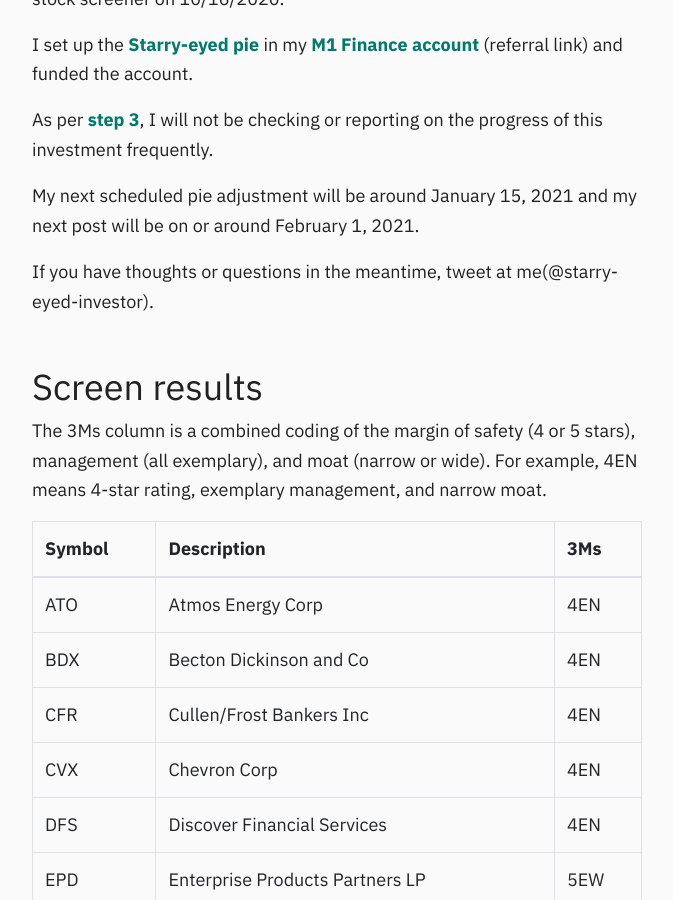
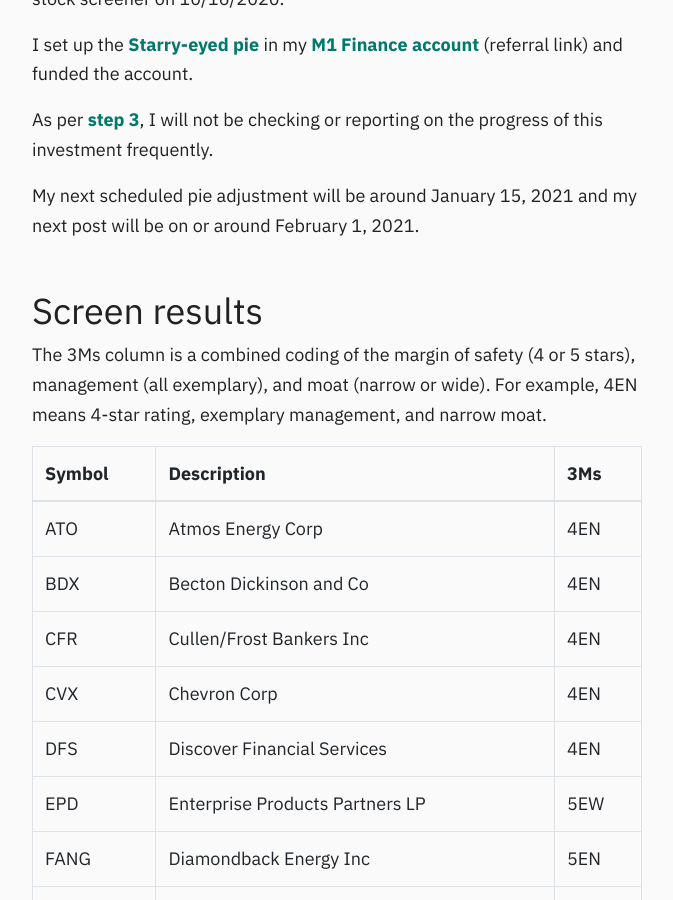
Before and after one commit to starryeyedinvestor/starryeyedinvestor.github.io, a Jekyll site: the page built from _posts/2020-10-01-2020-Q4-baking-the-pie.md, in a window 1280 px wide and 900 px high, scrolled down 324 px. Shown: the whole window, without its empty margins (303-976 px from the left). Built offline with Jekyll 4.4.1, drawn with Linux system fonts in a browser that asks for light colours.

Commit message:
update readme

```diff
--- a/_posts/2020-10-01-2020-Q4-baking-the-pie.md
+++ b/_posts/2020-10-01-2020-Q4-baking-the-pie.md
@@ -12,8 +12,6 @@ I set up the [Starry-eyed pie](https://m1.finance/uHXwlSY9Rtrq) in my [M1 Financ
 As per [step 3]({{site.baseurl}}/steps.html#3-enjoy-life), I will not be checking or reporting on the progress of this investment frequently.
 
 My next scheduled pie adjustment will be around January 15, 2021 and my next post will be on or around February 1, 2021.
-
-If you have thoughts or questions in the meantime, tweet at me(@starry-eyed-investor).
 
 ## Screen results
 The 3Ms column is a combined coding of the margin of safety (4 or 5 stars), management (all exemplary), and moat (narrow or wide). For example, 4EN means 4-star rating, exemplary management, and narrow moat.
```
Also changed, not shown: readme.md (added).
